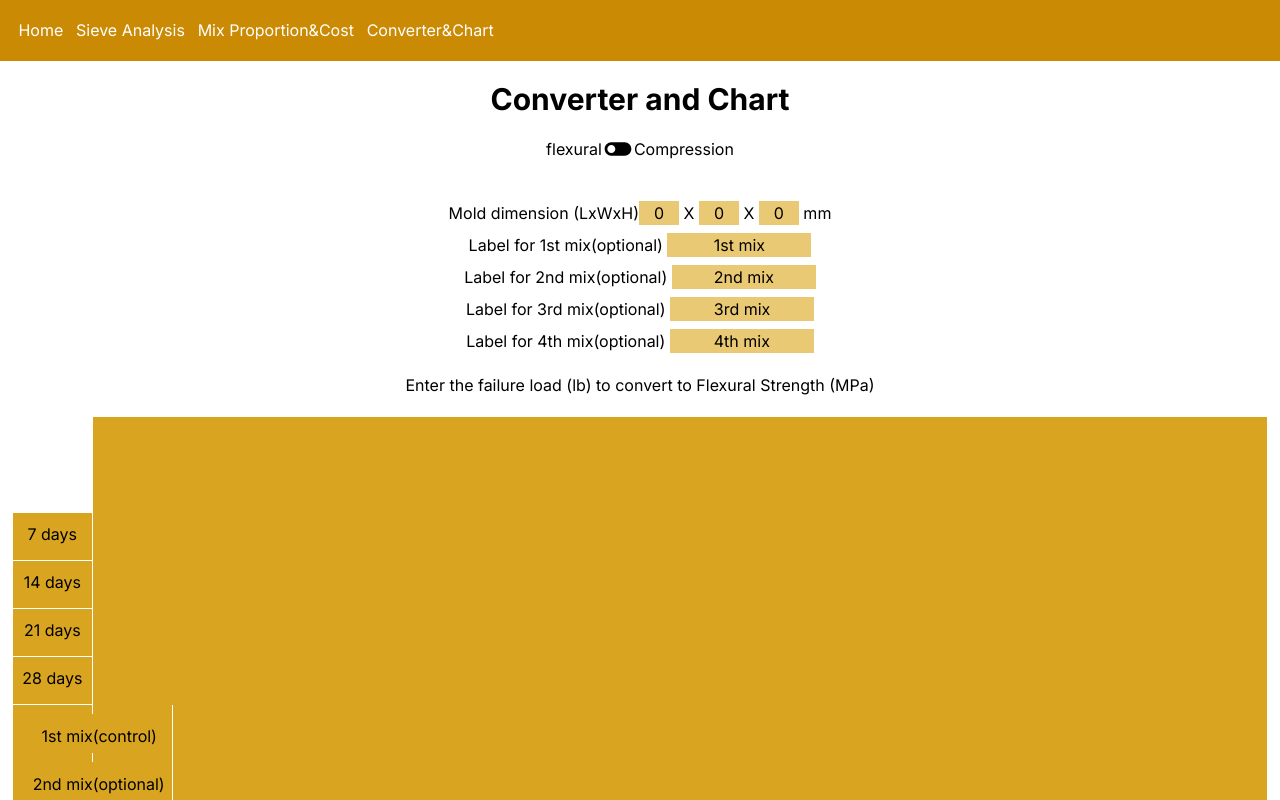
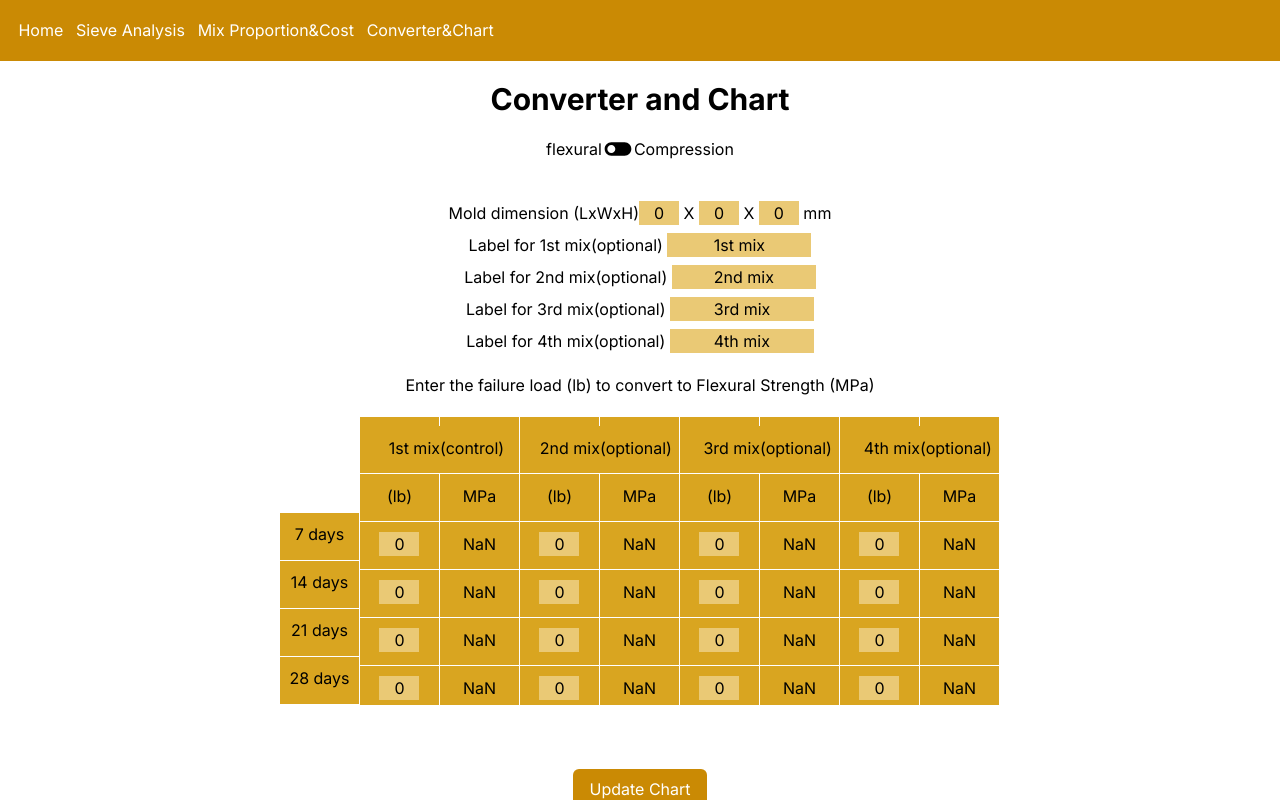
Before and after one commit to IsraelIyke/ug-project, a Next.js app: page /converter in a window 1280 px wide. Shown: the top 800 px of the page. Built offline with nearby package versions, Linux system fonts and the light colour scheme.

Commit message:
Update page.js

```diff
--- a/app/converter/page.js
+++ b/app/converter/page.js
@@ -284,7 +284,7 @@ const Home = () => {
           Enter the failure load {toggle ? "(kN)" : "(lb)"} to convert to
           {toggle ? " Compressive" : " Flexural"} Strength (MPa){" "}
         </p>
-        <div className="result-container mt-5">
+        <div className="result-container mt-5 flex justify-left md:justify-center">
           <div>
             <div style={{ background: "white" }}></div>
             <div style={{ background: "white" }}></div>
```
